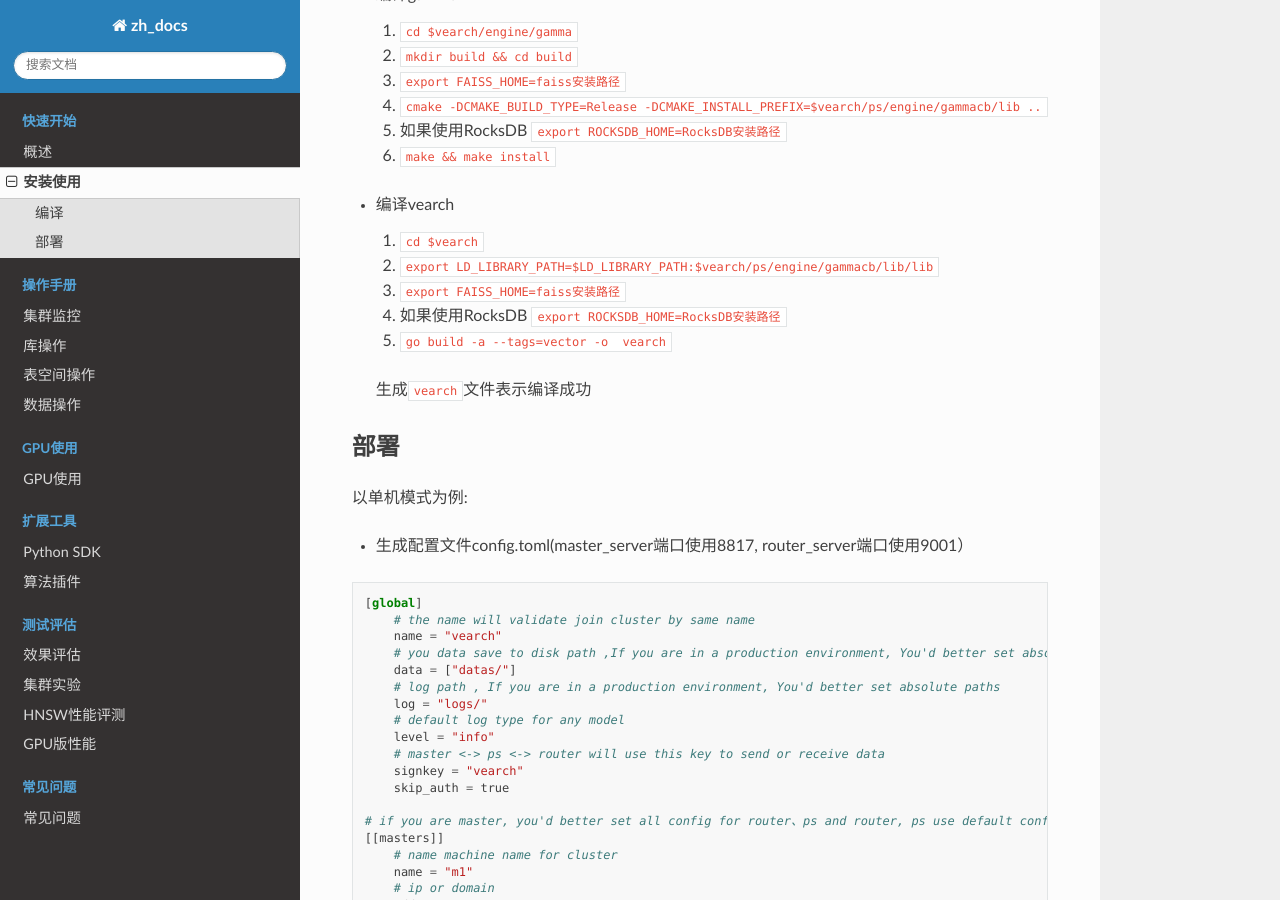
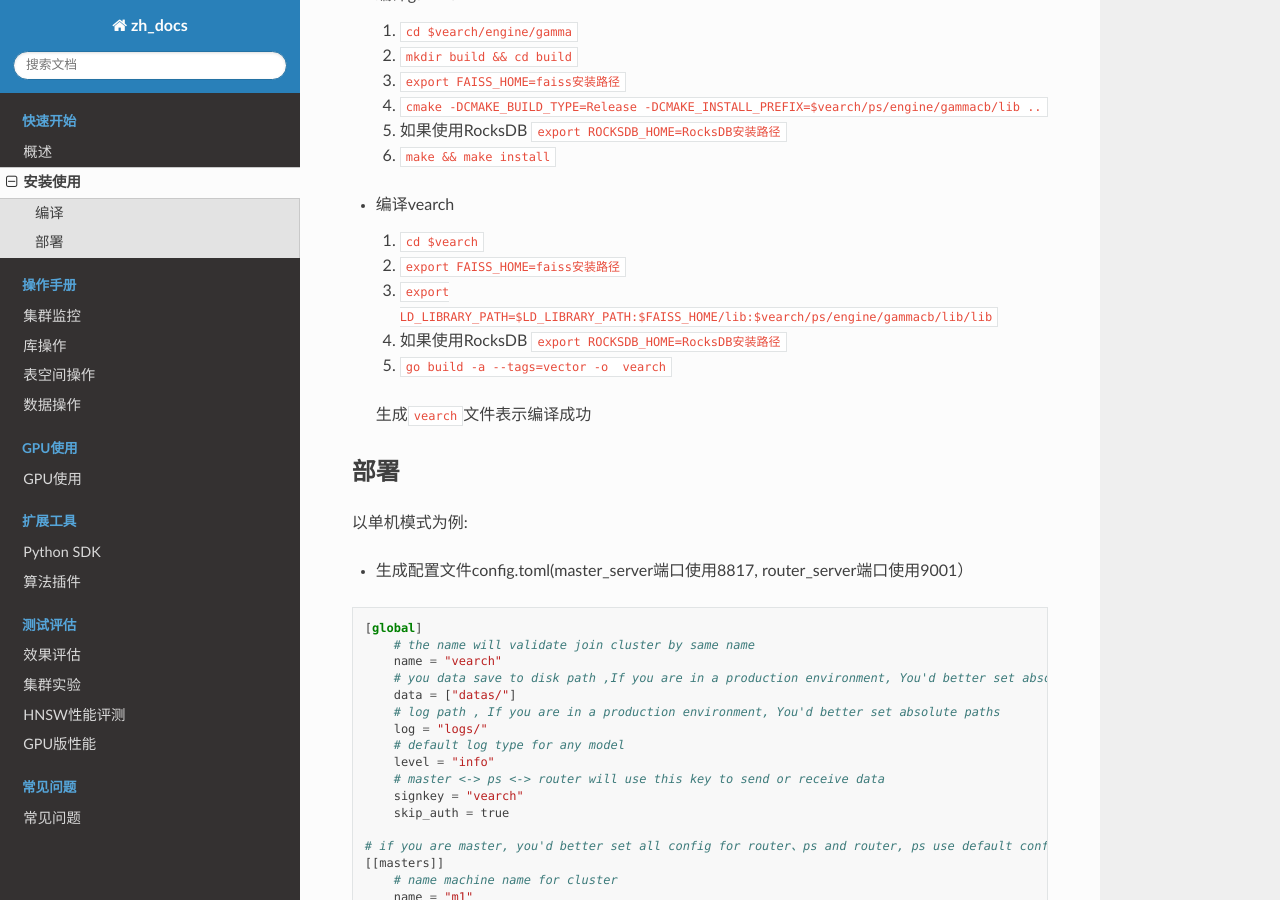
Before and after one commit to vearch/zh_docs, a Sphinx documentation site: the page built from docs/source/quick-start-guide.rst, in a window 1280 px wide and 900 px high, scrolled down 655 px. Built offline with Sphinx 7.4.7 and the Read the Docs theme 2.0.0, drawn with Linux system fonts in a browser that asks for light colours; pages that are not in the unit, such as notebooks, are missing from menus.

Commit message:
Update quick-start-guide.rst

```diff
--- a/docs/source/quick-start-guide.rst
+++ b/docs/source/quick-start-guide.rst
@@ -37,8 +37,8 @@
 -  编译vearch
 
    1. ``cd $vearch``
-   2. ``export LD_LIBRARY_PATH=$LD_LIBRARY_PATH:$vearch/ps/engine/gammacb/lib/lib``
-   3. ``export FAISS_HOME=faiss安装路径``
+   2. ``export FAISS_HOME=faiss安装路径``
+   3. ``export LD_LIBRARY_PATH=$LD_LIBRARY_PATH:$FAISS_HOME/lib:$vearch/ps/engine/gammacb/lib/lib``
    4. 如果使用RocksDB ``export ROCKSDB_HOME=RocksDB安装路径``
    5. ``go build -a --tags=vector -o  vearch``
 
```
